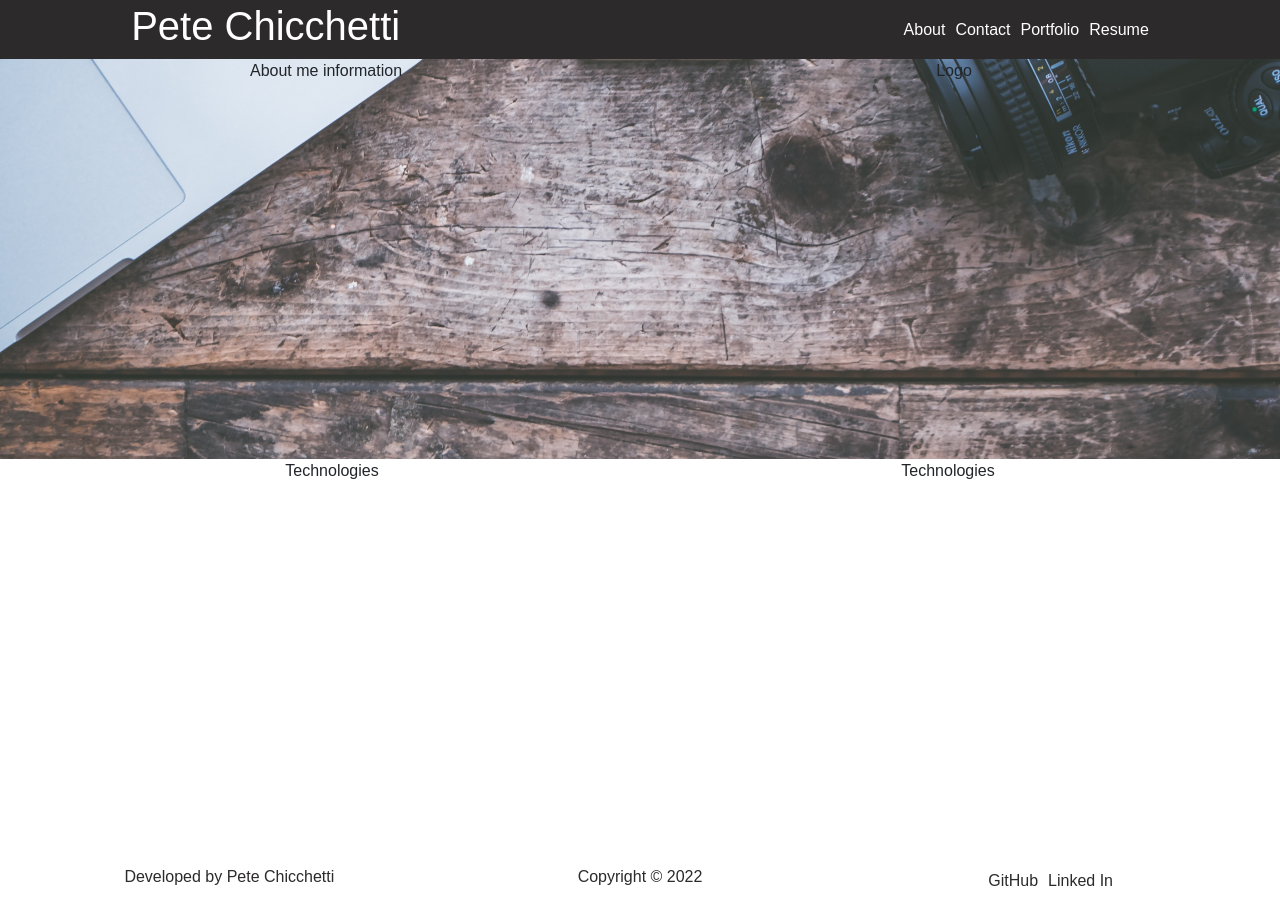
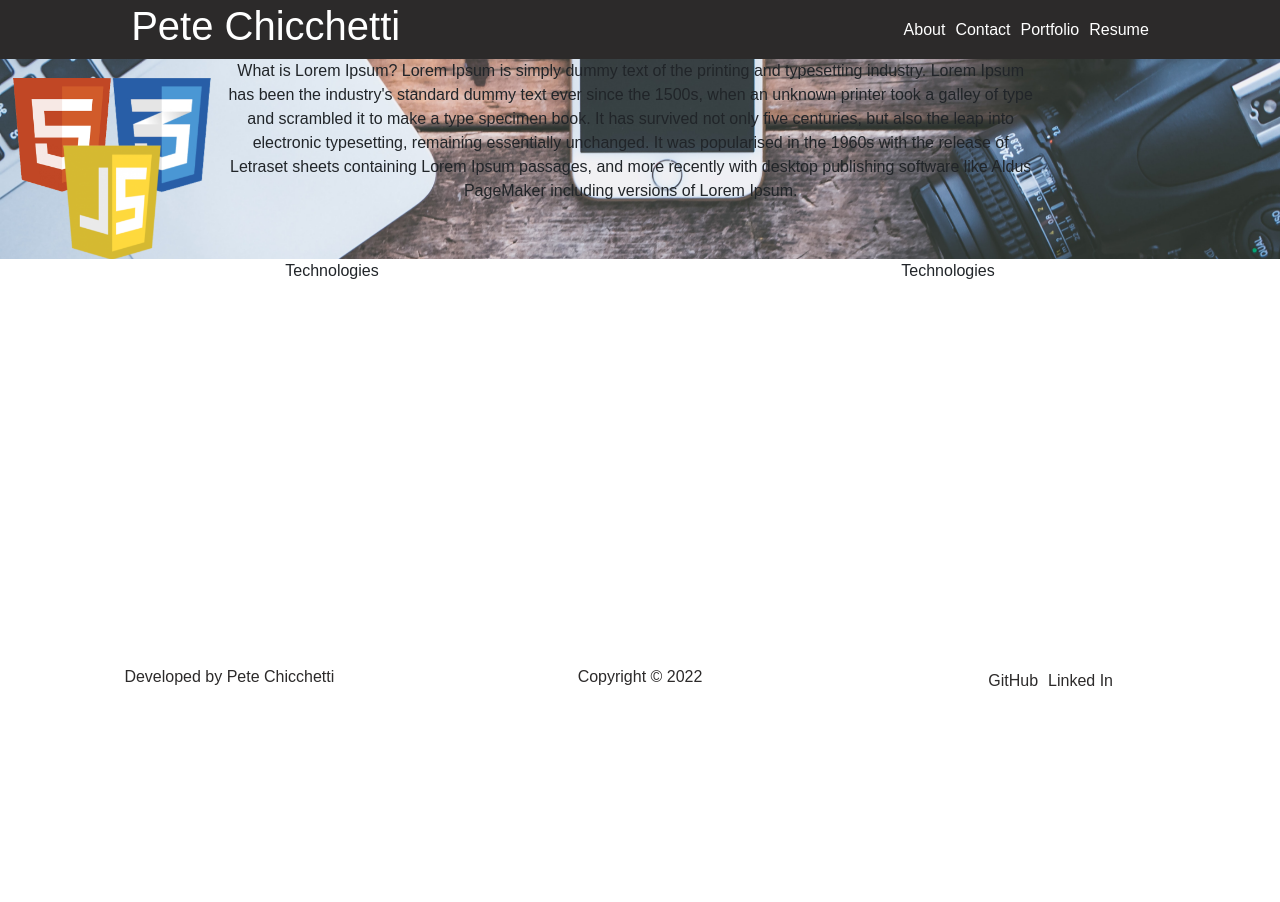
Before and after one commit to PeteChicchetti/professional-react-portfolio, a React (Create React App) app: page / in a window 1280 px wide. After the commit the page ends 800 px from the top, so only its background shows below. Built offline with nearby package versions, Linux system fonts and the light colour scheme.

Commit message:
added sample text to about me and logo placeholder

```diff
--- a/src/components/About/index.jsx
+++ b/src/components/About/index.jsx
@@ -5,12 +5,13 @@
     return (
         <div>
         <div id='bg' className='container-fluid'>
-            <Row className='container-fluid' id='aboutContent' style={{ margin: '0px'}}>
-                <Col>
-                About me information
+            <Row className='container-fluid' id='aboutContent' style={{ margin: '0px' }}>
+                <Col md='4' id='pc' >
+
                 </Col>
-                <Col>
-                Logo
+                <Col md='8' id='aboutMe'>
+                What is Lorem Ipsum?
+                Lorem Ipsum is simply dummy text of the printing and typesetting industry. Lorem Ipsum has been the industry's standard dummy text ever since the 1500s, when an unknown printer took a galley of type and scrambled it to make a type specimen book. It has survived not only five centuries, but also the leap into electronic typesetting, remaining essentially unchanged. It was popularised in the 1960s with the release of Letraset sheets containing Lorem Ipsum passages, and more recently with desktop publishing software like Aldus PageMaker including versions of Lorem Ipsum.
                 </Col>
             </Row>
             <Row className='container-fluid'>
--- a/src/style.css
+++ b/src/style.css
@@ -48,11 +48,20 @@
     background-repeat: no-repeat;
     background-attachment: fixed;
     background-position: center;
-    height: 50vh;
   }
 
 #aboutcontent {
-    flex-wrap: wrap;
+
+}
+
+#pc {
+    width: 200px;
+    height: 200px;
+    background-image: url("assets/html-css-js.png");
+    background-size: cover;
+    background-repeat: no-repeat;
+    background-attachment: fill;
+    background-position: center;
 }
 
 #tech {
```
Also changed, not shown: src/assets/circle-lights.jpg (added), src/assets/html-css-js.png (added).
